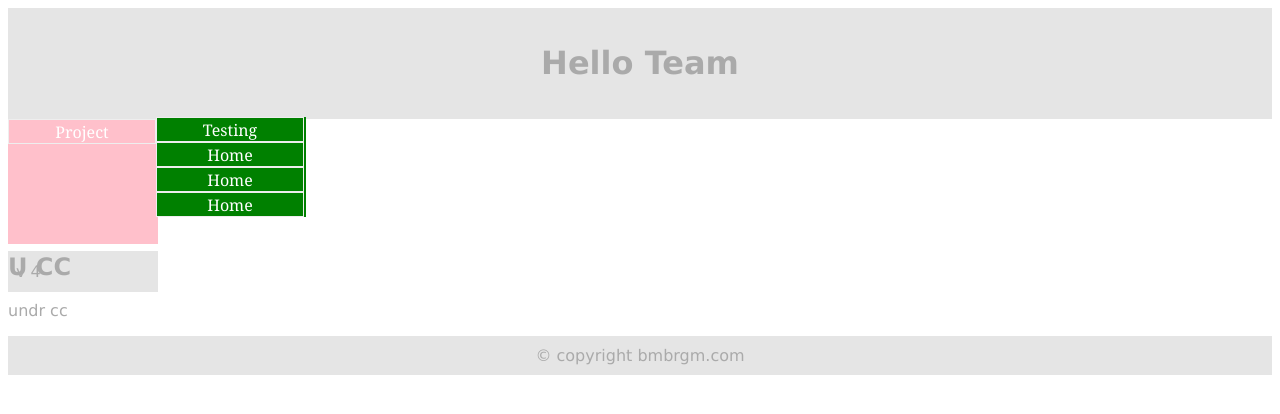
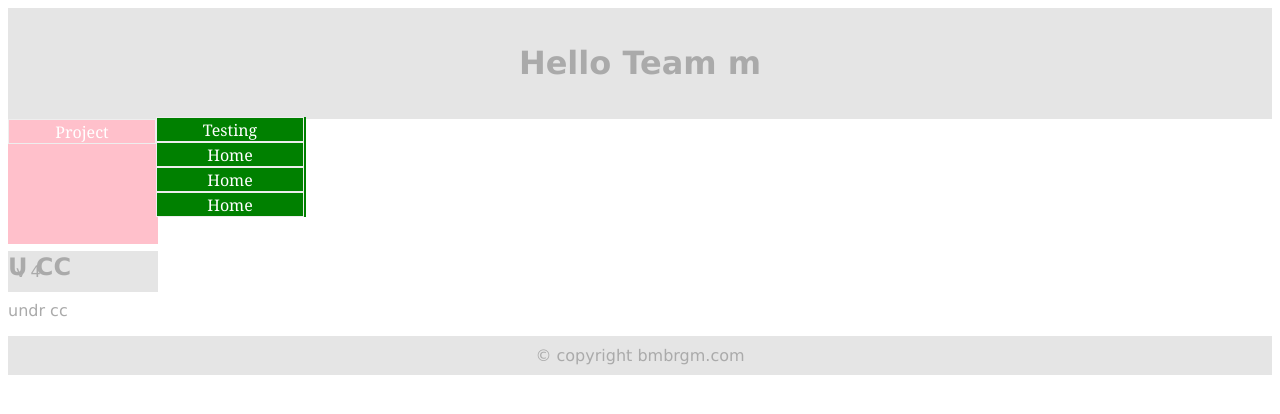
Before and after one commit to Bashabmb/bashabmb.github.io, a plain HTML site: page index.html in a window 1280 px wide. Drawn offline with Linux system fonts and the light colour scheme.

Commit message:
Update index.html

```diff
--- a/index.html
+++ b/index.html
@@ -141,7 +141,7 @@
 <body style="font-family:Verdana;color:#aaaaaa;">
 
 <div style="background-color:#e5e5e5;padding:15px;text-align:center;">
-  <h1>Hello Team</h1>
+  <h1>Hello Team m</h1>
 </div>
 
 
```
